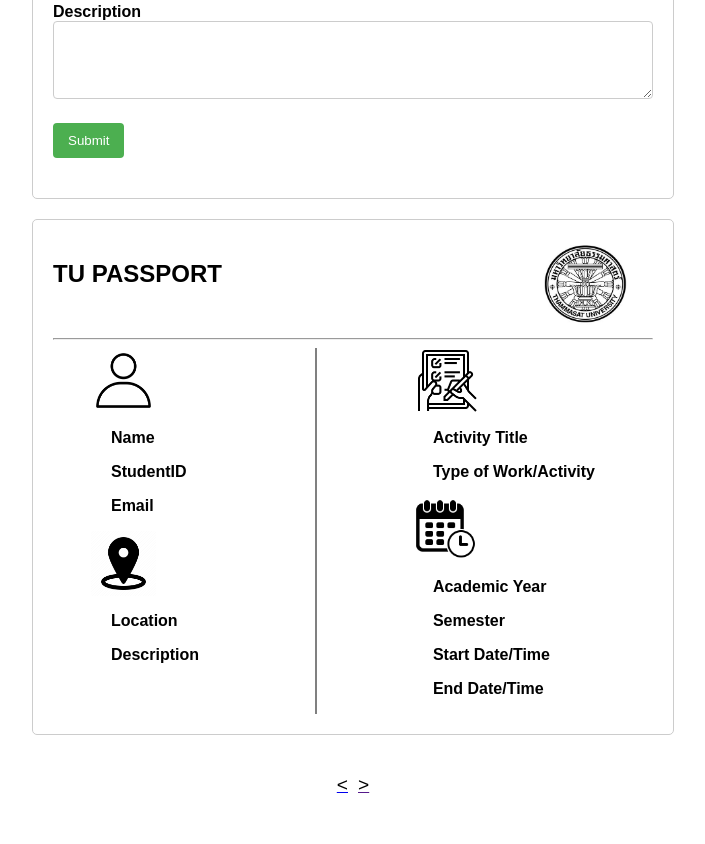
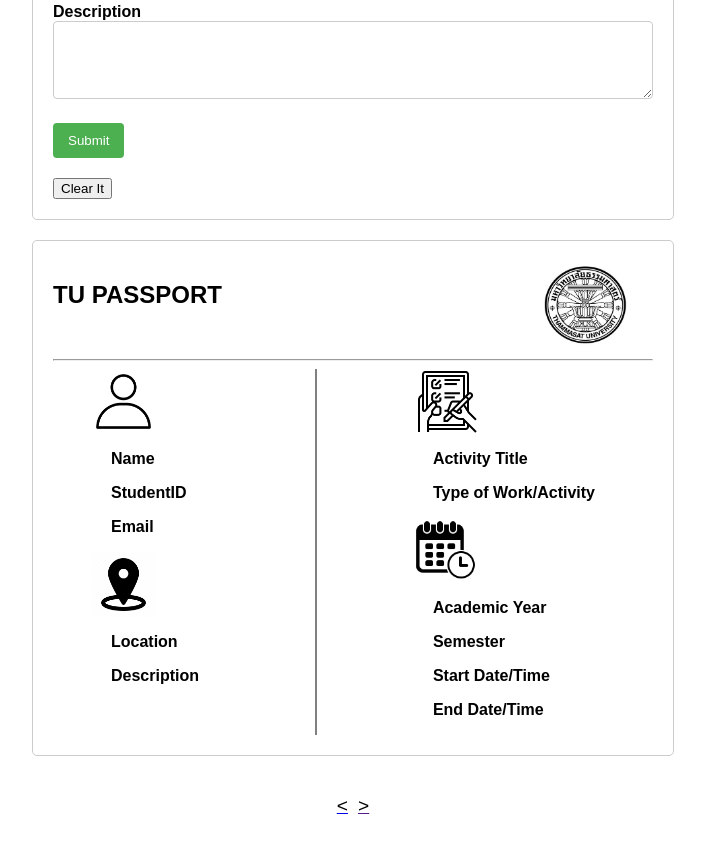
Before and after one commit to phuwalit/CS100-Project-G14-, a plain HTML site: page indexJS.html in a window 1280 px wide. Shown: the part 891-1735 px from the top of the page, without its empty margins (287-992 px from the left). Before the commit the page ends 1714 px from the top, so only its background shows below. Drawn offline with Linux system fonts and the light colour scheme.

Commit message:
import form og

```diff
--- a/JS/script.js
+++ b/JS/script.js
@@ -1,4 +1,18 @@
-// Function to validate Firstname and Lastname
+
+function clearField(){
+  document.getElementById('fullname').value='';
+  document.getElementById('studentID').value='';
+  document.getElementById('email').value='';
+  document.getElementById('workTitle').value='';
+  document.getElementById('activityType').value='';
+  document.getElementById('academicYear').value='';
+  document.getElementById('semester').value='';
+  document.getElementById('startDate').value='';
+  document.getElementById('endDate').value='';
+  document.getElementById('location').value='';
+  document.getElementById('description').value='';
+  }
+
   function validateName() {
     const fullnameInput = document.getElementById("fullname");
     const names = fullnameInput.value.trim().split(" ");
@@ -8,12 +22,12 @@ function validateName() {
       errorElement.textContent = "Please enter both your Firstname and Lastname.";
       return false;
     } else {
-    errorElement.textContent = ""; // Clear the error message when valid
+      errorElement.textContent = "";
     }
     return true;
   }
 
-// Function to validate Student ID
+
   function validateStudentID() {
     const studentIDInput = document.getElementById("studentID");
     const studentIDPattern = /^\d{10}$/;
@@ -23,12 +37,12 @@ function validateStudentID() {
       errorElement.textContent = "Please enter a 10-digit Student ID.";
       return false;
     } else {
-    errorElement.textContent = ""; // Clear the error message when valid
+      errorElement.textContent = "";
     }
     return true;
   }
 
-// Function to validate University Email
+
   function validateEmail() {
     const emailInput = document.getElementById("email");
     const emailPattern = /^.+@dome\.tu\.ac\.th$/;
@@ -39,12 +53,11 @@ function validateEmail() {
         "Please provide a valid university email in the format 'xxx.yyy@dome.tu.ac.th'.";
       return false;
     } else {
-    errorElement.textContent = ""; // Clear the error message when valid
+      errorElement.textContent = "";
     }
     return true;
   }
 
-// Function to validate form inputs on user input
   function validateFormOnInput() {
     validateName();
     validateStudentID();
@@ -52,22 +65,29 @@ function validateFormOnInput() {
   }
 
 
-// Function to submit the form
-// Function to submit the form
   async function submitForm(event) {
     event.preventDefault();
 
-  // Validate form inputs before submission
+
 
 
     const startDateInput = document.getElementById("startDate").value;
     const endDateInput = document.getElementById("endDate").value;
     const startDate = new Date(startDateInput);
     const endDate = new Date(endDateInput);
-  if (!validateName() || !validateStudentID() || !validateEmail()) {
+    if (!validateName()) {
+      alert("Please fill your firstname and Lastname.");
       return;
     }
-  if (endDate <= startDate) {
+    else if(!validateStudentID()){
+      alert("Please fill your studentID.");
+      return;
+    }
+    else if(!validateEmail()){
+      alert("Please fill your Email.");
+      return;
+    }
+    else if(endDate <= startDate){
       alert("End datetime should be after the start datetime.");
       return;
     }
@@ -101,14 +121,22 @@ async function submitForm(event) {
 
       alert("Submit Success!!");
       document.getElementById("myForm").reset();
-    }
-  }
+
       }
 
-// Event listener for form submission
+    }
+
+
+
+    document.getElementById("fullname").value.reset();
+    document.getElementById("studentID").value.reset();
+    document.getElementById("email").value.reset();
+
+  }
+
+
   document.getElementById("myForm").addEventListener("submit", submitForm);
 
-// Event listeners for input validation on user input
   document.getElementById("fullname").addEventListener("input", validateName);
   document.getElementById("studentID").addEventListener("input", validateStudentID);
   document.getElementById("email").addEventListener("input", validateEmail);
--- a/indexJS.html
+++ b/indexJS.html
@@ -8,12 +8,12 @@
   <link rel="stylesheet" href="CSS/styles.css">
 </head>
 <body>
-  <!-- Form Container -->
+
   <div class="form-container">
     <h1>CSTU Passport</h1>
-    <!-- Main Form -->
+
     <form id="myForm" action="#" method="post">
-      <!-- Firstname and Lastname Field -->
+
       <div class="form-group">
         <label for="fullname">Firstname and Lastname</label>
         <input type="text" id="fullname" name="fullname" />
@@ -21,7 +21,7 @@
         <span id="fullnameError" class="error"></span>
       </div>
 
-      <!-- Student ID Field -->
+
       <div class="form-group">
         <label for="studentID">Student ID</label>
         <input type="text" id="studentID" name="studentID" />
@@ -29,7 +29,7 @@
         <span id="studentIDError" class="error"></span>
       </div>
 
-      <!-- University Email Field -->
+
       <div class="form-group">
         <label for="email">University Email</label>
         <input type="email" id="email" name="email" />
@@ -37,7 +37,7 @@
         <span id="emailError" class="error"></span>
       </div>
 
-      <!-- Work/Activity Title Field -->
+
       <div class="form-group">
         <label for="workTitle">Work/Activity Title</label>
         <input type="text" id="workTitle" name="workTitle" />
@@ -57,7 +57,7 @@
         </select>
       </div>
 
-      <!-- Academic Year Field -->
+
       <div class="form-group">
         <label for="academicYear">Academic Year</label>
         <select id="academicYear" name="academicYear">
@@ -74,7 +74,7 @@
         </select>
       </div>
 
-      <!-- Semester Field -->
+
       <div class="form-group">
         <label for="semester">Semester</label>
         <select id="semester" name="semester">
@@ -85,19 +85,19 @@
         </select>
       </div>
 
-      <!-- Start Date/Time Field -->
+
       <div class="form-group">
         <label for="startDate">Start Date/Time</label>
         <input type="datetime-local" id="startDate" name="startDate" />
       </div>
 
-      <!-- End Date/Time Field -->
+
       <div class="form-group">
         <label for="endDate">End Date/Time</label>
         <input type="datetime-local" id="endDate" name="endDate" />
       </div>
 
-      <!-- Location Field -->
+
       <div class="form-group">
         <label for="location">Location</label>
         <input type="text" id="location" name="location" />
@@ -109,10 +109,12 @@
         <textarea id="description" name="description" rows="4"></textarea>
       </div>
 
-      <!-- Submit Button -->
+
       <div class="form-group">
         <input id="submit" type="submit" value="Submit" />
+
       </div>
+       <button onclick="clearField()">Clear It</button>
     </form>
   </div>
 
@@ -157,7 +159,7 @@
       <p style="font-size: 120%;color: black;"> > </p>
     </a>
 
-  <!-- JavaScript -->
+
   <script src="JS/script.js"></script>
 
 
```
Lines whose indentation alone changed are shown as unchanged.
